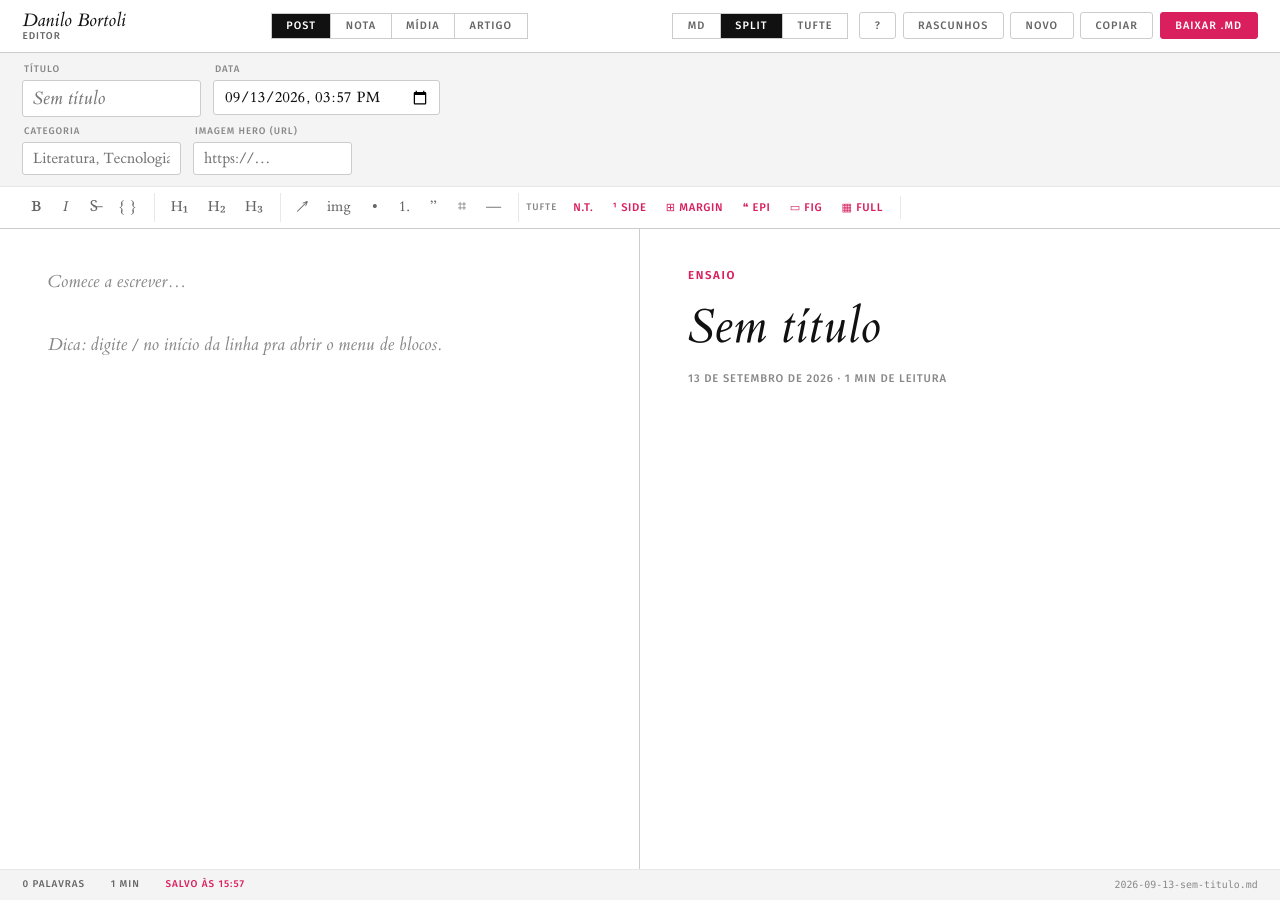
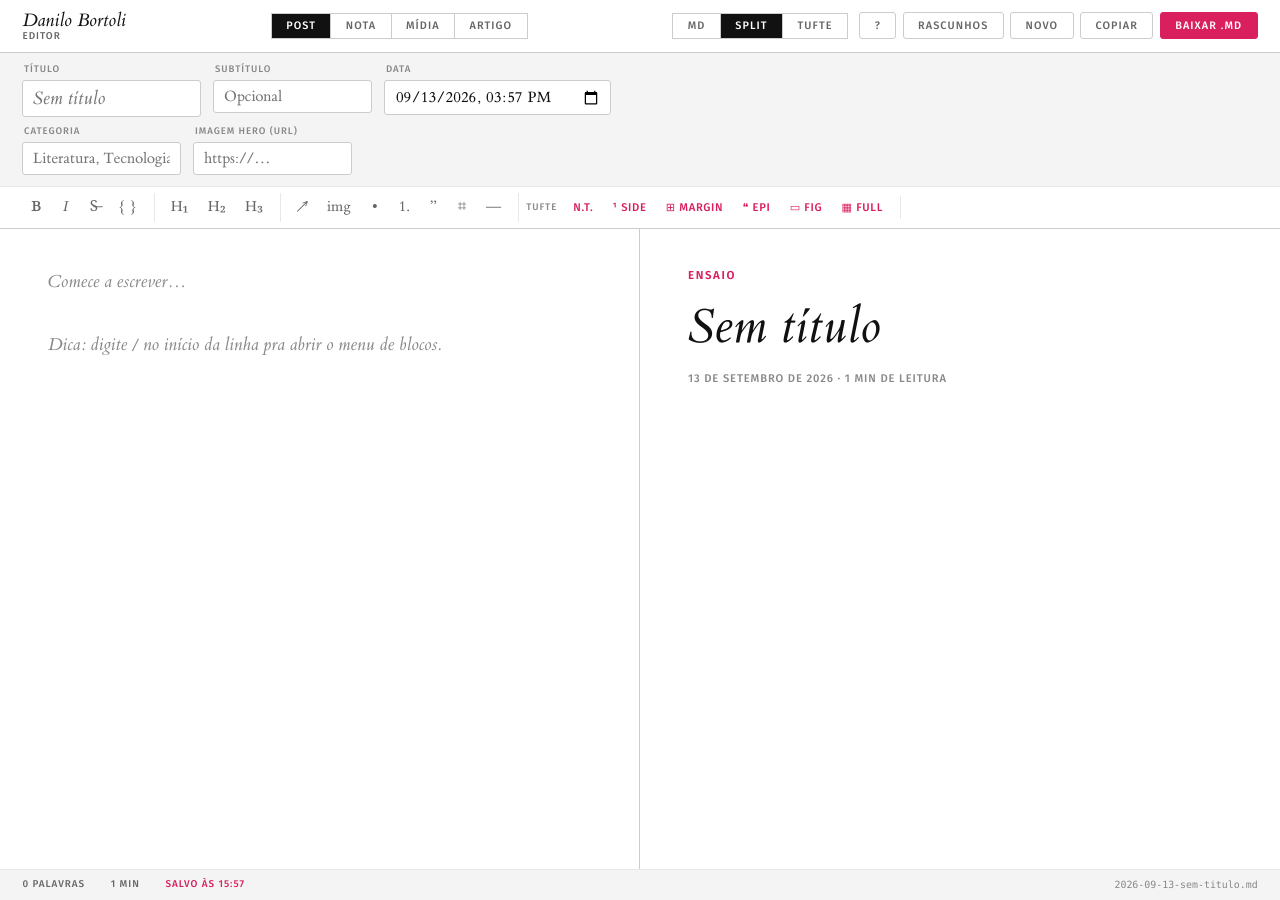
Before and after one commit to danilobortoli/danilobortoli.github.io, a Jekyll site: the page built from editor.html, in a window 1280 px wide. Built offline with Jekyll 4.4.1, drawn with Linux system fonts in a browser that asks for light colours.

Commit message:
Corrigir vão antes do número da sidenote e campo Subtítulo oculto no editor
- site.css: o rótulo .sidenote-number era inline-block; em parágrafos
  justificados, Safari e Chromium o tratam como ponto de justificação e
  abrem um espaço entre a palavra e o número da nota. Passa a inline.
- editor.css: a regra `.ed-only-artigo { display:none }` escondia o campo
  Subtítulo também no modo post, pois o rótulo tem as duas classes.
  Agora só os campos exclusivos de artigo somem fora dele.

Co-Authored-By: Claude Fable 5.1 <noreply@anthropic.com>
Claude-Session: https://claude.ai/code/session_01AY328iZHxMs8sQRKAskK6E

```diff
--- a/assets/css/editor.css
+++ b/assets/css/editor.css
@@ -870,7 +870,9 @@ body.editor-body {
    12. Documento "Artigo" (papel vintage) — ver artigo.css
    ========================================================================== */
 
-.ed-only-artigo { display: none !important; }
+/* Campos exclusivos de artigo somem fora dele; o que também é de post
+   (ex.: subtítulo) segue a regra de post. */
+.ed-only-artigo:not(.ed-only-post) { display: none !important; }
 [data-doc="artigo"] .ed-only-artigo { display: flex !important; }
 [data-doc="artigo"] .ed-only-post:not(.ed-only-artigo),
 [data-doc="artigo"] .ed-only-media { display: none !important; }
--- a/assets/css/site.css
+++ b/assets/css/site.css
@@ -1126,7 +1126,10 @@ a:hover {
 .nota-body { counter-reset: sidenote-counter; }
 
 input.margin-toggle { display: none; }
-label.sidenote-number { display: inline-block; max-height: 2rem; }
+/* O rótulo numerado precisa ser inline (não inline-block): em parágrafos
+   justificados, Safari e Chromium tratam um inline-block como ponto de
+   justificação e abrem um vão entre a palavra e o número da nota. */
+label.sidenote-number { display: inline; }
 label.margin-toggle:not(.sidenote-number) { display: none; }
 
 @media (max-width: 1180px) {
```
